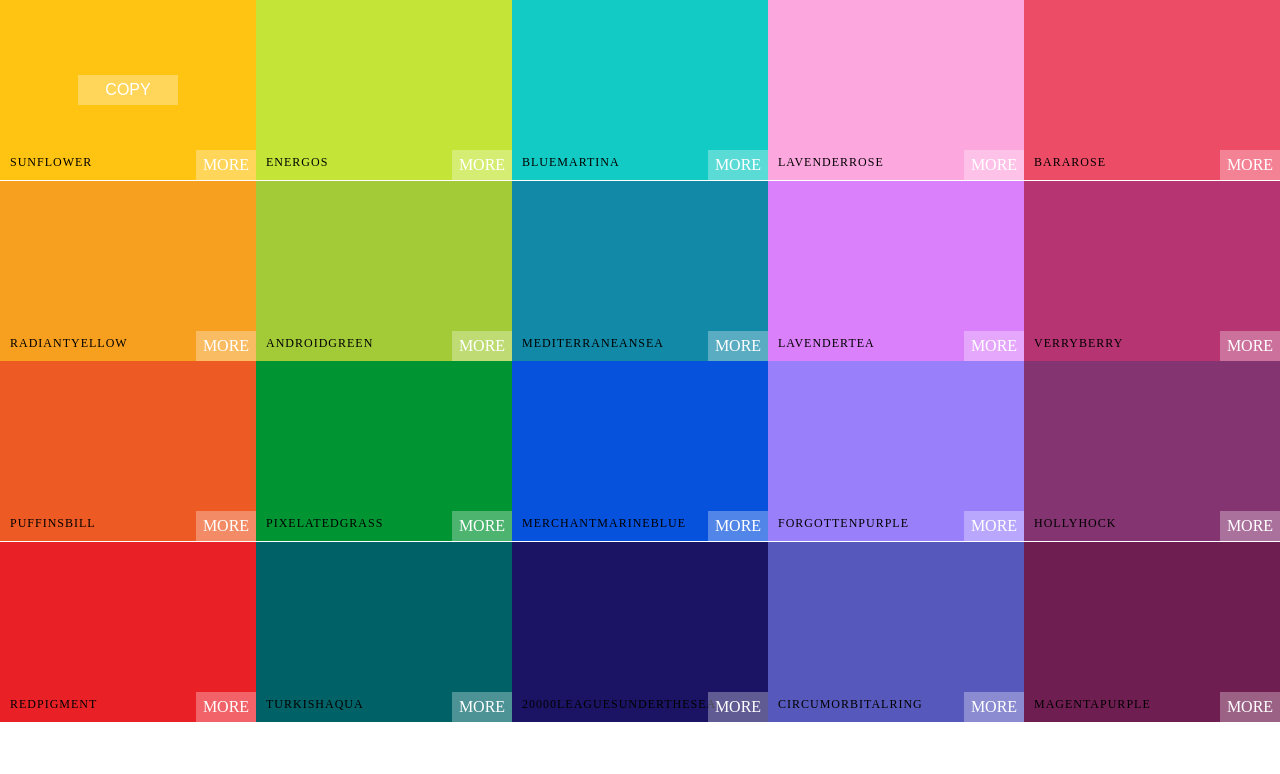
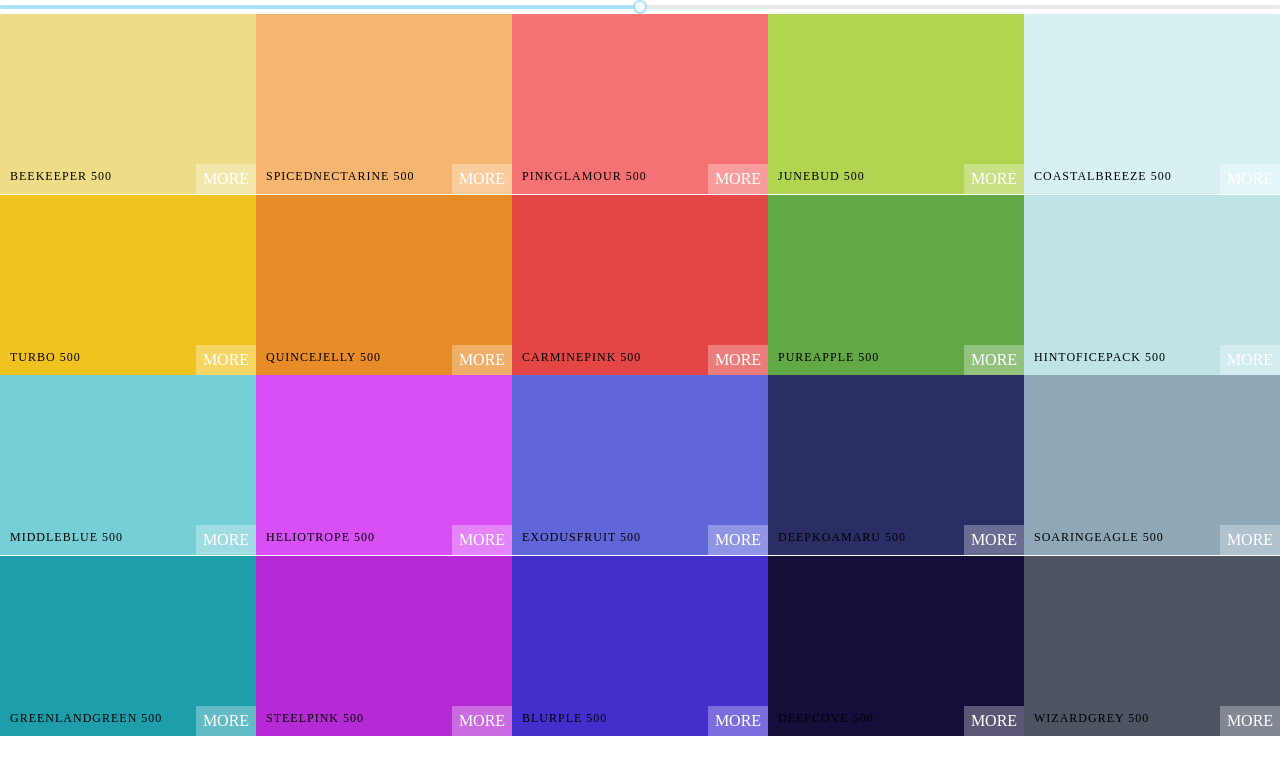
Before and after one commit to NitinNitinRaj/React_Projects, a React (Create React App) app in the folder color_project/: page / in a window 1280 px wide. Shown: the top 774 px of the page. Built offline with nearby package versions, Linux system fonts and the light colour scheme.

Commit message:
add unstyled color slider.

```diff
--- a/color_project/package.json
+++ b/color_project/package.json
@@ -7,6 +7,7 @@
     "@testing-library/react": "^13.4.0",
     "@testing-library/user-event": "^13.5.0",
     "chroma-js": "^2.4.2",
+    "rc-slider": "^10.5.0",
     "react": "^18.2.0",
     "react-copy-to-clipboard": "^5.1.0",
     "react-dom": "^18.2.0",
--- a/color_project/src/App.js
+++ b/color_project/src/App.js
@@ -3,10 +3,9 @@ import { generatePalette } from "./utils/colorHelper";
 import seedColors from "./utils/seedColors";
 
 export default function App() {
-  console.log(generatePalette(seedColors[4]));
   return (
     <div>
-      <Palette {...seedColors[2]} />
+      <Palette palette={generatePalette(seedColors[4])} />
     </div>
   );
 }
--- a/color_project/src/components/Palette.js
+++ b/color_project/src/components/Palette.js
@@ -1,13 +1,26 @@
+import { useState } from "react";
 import ColorBox from "./ColorBox";
 import "./Palette.css";
-export default function Palette({ colors }) {
-  const colorBoxes = colors.map((color) => (
-    <ColorBox key={color.name} background={color} />
-  ));
+import Slider from "rc-slider";
+import "rc-slider/assets/index.css";
+
+export default function Palette({ palette: { colors } }) {
+  const [level, setLevel] = useState(500);
+
+  const colorBoxes = colors[level].map(({ name, hex }) => {
+    return <ColorBox key={name} background={{ color: hex, name: name }} />;
+  });
 
   return (
     <div className="Palette">
       {/* NavBar here */}
+      <Slider
+        defaultValue={level}
+        min={100}
+        max={900}
+        step={100}
+        onChange={(value) => setLevel(value)}
+      />
       <div className="Palette-colors">{colorBoxes}</div>
       {/* footer here */}
     </div>
--- a/color_project/src/utils/colorHelper.js
+++ b/color_project/src/utils/colorHelper.js
@@ -22,6 +22,10 @@ function generatePalette(starterPalette) {
         id: color.name.toLowerCase().replace(/ /g, "-"),
         hex: scale[i],
         rgb: chroma(scale[i]).css(),
+        rgba: chroma(scale[i])
+          .css()
+          .replace("rgb", "rgba")
+          .replace(")", ",1.0)"),
       });
     }
   }
```
Also changed, not shown: 1 other file (tests, documents, lock files or other folders).
